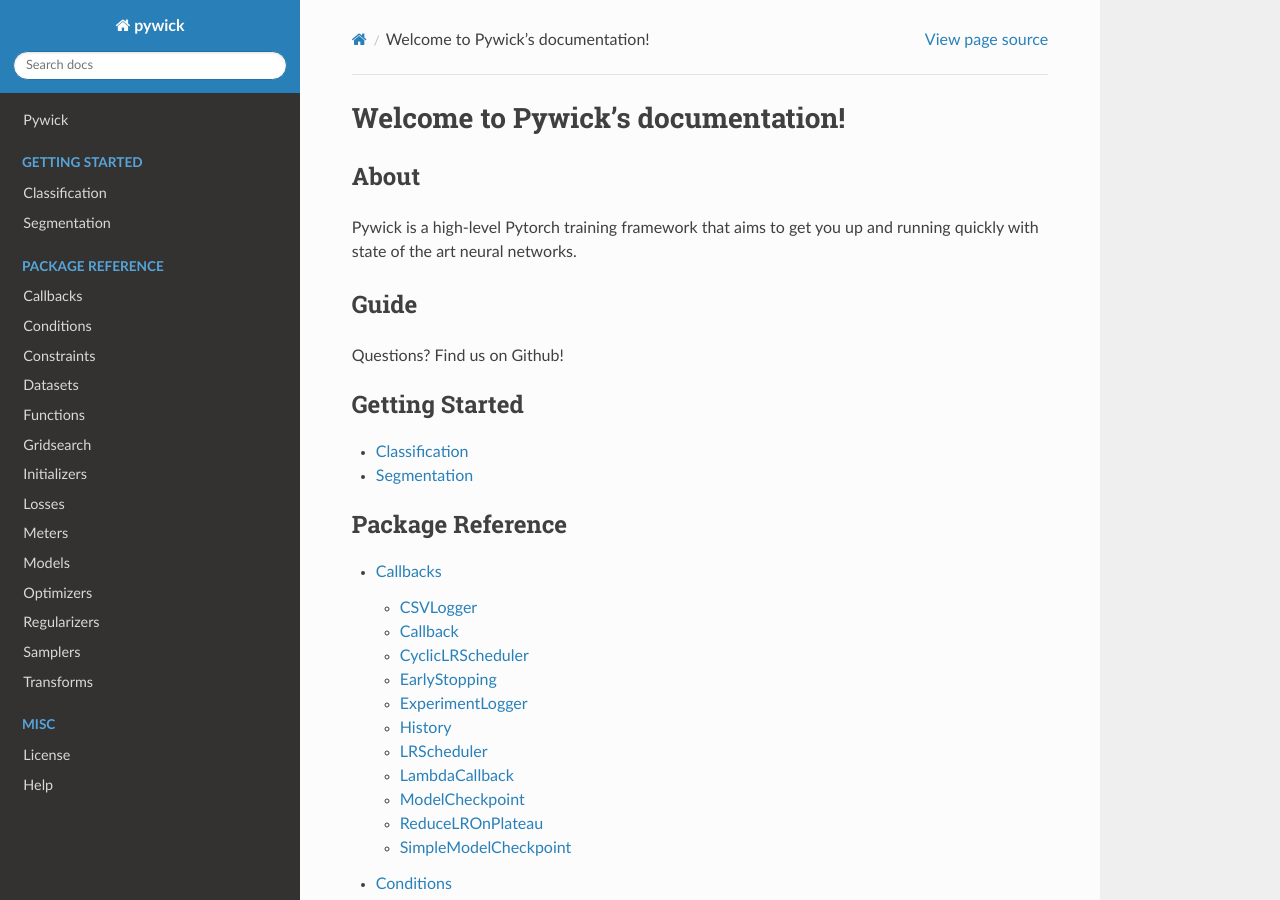
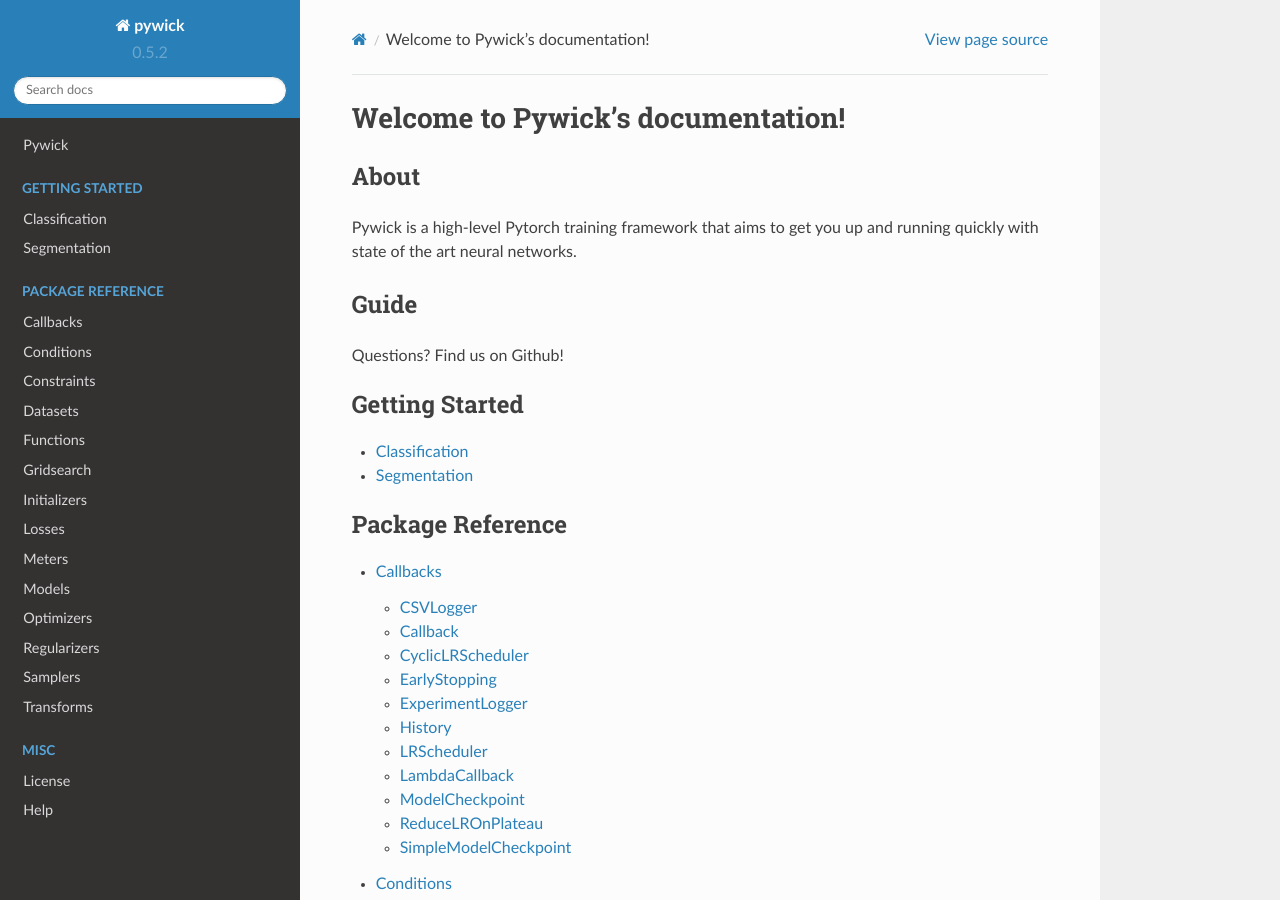
Before and after one commit to achaiah/pywick, a Sphinx documentation site: the page built from docs/source/index.rst, in a window 1280 px wide and 900 px high. Built offline with Sphinx 7.4.7 and the Read the Docs theme 2.0.0, drawn with Linux system fonts in a browser that asks for light colours; pages that are not in the unit, such as notebooks, are missing from menus.

```diff
--- a/docs/source/conf.py
+++ b/docs/source/conf.py
@@ -23,20 +23,20 @@ project = u'pywick'
 copyright = u'2019, Achaiah'
 author = u'Achaiah'
 
-# version_file = '../../pywick/__init__.py'
-# with open(version_file, 'r') as f:
-#     exec(compile(f.read(), version_file, 'exec'))
-# __version__ = locals()['__version__']
-#
-# # The short X.Y version
-# version = __version__
-# # The full version, including alpha/beta/rc tags
-# release = __version__
+version_file = '../../pywick/__init__.py'
+with open(version_file, 'r') as f:
+    exec(compile(f.read(), version_file, 'exec'))
+__version__ = locals()['__version__']
 
 # The short X.Y version
-version = ''
+version = __version__
 # The full version, including alpha/beta/rc tags
-release = '0.5.2'
+release = __version__
+
+# # The short X.Y version
+# version = ''
+# # The full version, including alpha/beta/rc tags
+# release = '0.5.2'
 
 
 # -- General configuration ---------------------------------------------------
@@ -175,6 +175,7 @@ texinfo_documents = [
 
 # Exclude imports
 autodoc_mock_imports = [
+    "h5py",
     "torch",
     "torchvision",
     "numpy",
```
